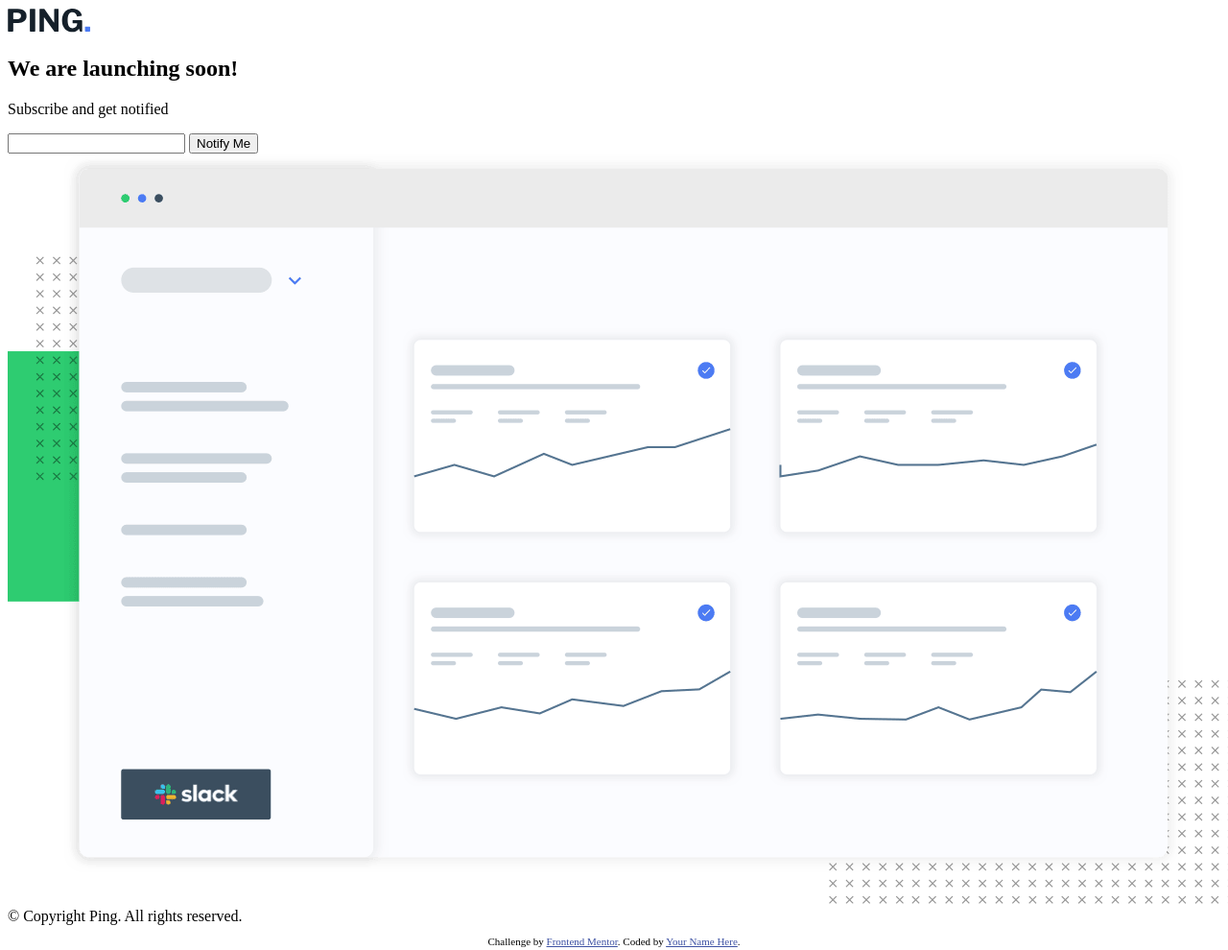
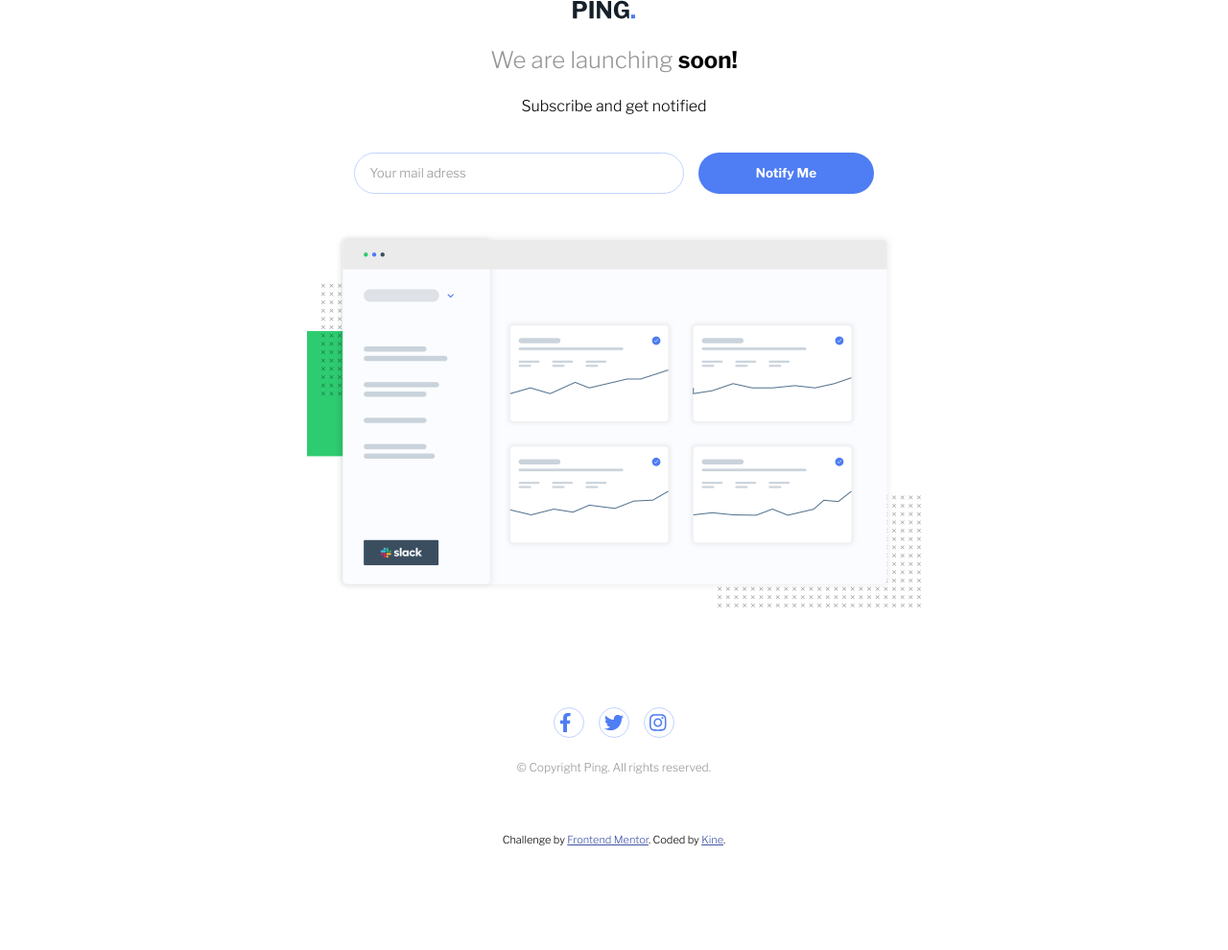
Before and after one commit to Inkekk/ping-coming-soon-page-master, a plain HTML site: page index.html in a window 1280 px wide. Shown: the whole page at 96% size. After the commit the page ends 882 px from the top, so only its background shows below. Drawn offline with nearby package versions, Linux system fonts and the light colour scheme.

Commit message:
final commit

```diff
--- /dev/null
+++ b/css/index.css
@@ -0,0 +1,192 @@
+body {
+    font-family: 'Libre Franklin', sans-serif;
+    display: grid;
+    place-items: center;
+    min-height: 100vh;
+    max-width: 375px;
+    margin: auto;
+}
+
+main {
+    display: flex;
+    flex-direction: column;
+    gap: 40px;
+}
+
+.espacamento {
+    display: flex;
+    flex-direction: column;
+    gap: 50px;
+}
+
+img {
+    width: 100%;
+}
+
+.cabecalho img {
+    width: 75%;
+}
+
+.cabecalho {
+    display: flex;
+    flex-direction: column;
+    gap: 28px;
+    align-items: center;
+}
+
+h2 {
+    color: hsl(0, 0%, 59%);
+    font-size: 24px;
+
+}
+
+h2 span {
+    font-weight: 700;
+    color: #000;
+}
+
+.cabecalho p {
+    font-size: 16px;
+}
+
+fieldset {
+    padding: 2rem;
+    display: flex;
+    flex-direction: column;
+    gap: 15px;
+}
+
+input {
+    max-width: 311.89px;
+    width: 90%;
+    border: 1px solid hsl(223, 100%, 88%);
+    padding: 13px 15px;
+    border-radius: 25px;
+}
+
+button {
+    padding: 13px 0;
+    border-radius: 25px;
+    border-style: none;
+    background-color: hsl(223, 87%, 63%);
+    font-family: 'Libre Franklin', sans-serif;
+    font-weight: 700;
+    color: #fff;
+}
+
+.illus-img {
+    width: 90%;
+}
+
+.img-div {
+    display: flex;
+    justify-content: center;
+}
+
+.social-medias {
+    display: flex;
+    justify-content: center;
+    align-items: center;
+    gap: 15px;
+}
+
+.social-medias li {
+    border: 1px solid hsl(223, 100%, 88%);
+    border-radius: 50%;
+    display: flex;
+    align-items: center;
+    justify-content: center;
+    /* background-color: hsl(223, 87%, 63%); */
+}
+
+.social-media-logo {
+    padding: 5px;
+    fill: hsl(223, 87%, 63%);
+    width: 20px;
+    height: 20px;
+}
+
+
+
+.rodape {
+    padding-top: 5rem;
+    text-align: center;
+    display: flex;
+    flex-direction: column;
+    gap: 25px;
+}
+
+.rodape p {
+    font-size: 12px;
+    color: hsl(0, 0%, 59%);
+}
+
+.mensagem-erro {
+    color: hsl(354, 100%, 66%);
+    font-style: italic;
+    font-size: 14px;
+    padding-top: 6px;
+    display: none;
+}
+
+.ativo {
+    display: block;
+}
+
+.error input {
+    border-color: hsl(354, 100%, 66%);
+}
+
+input::placeholder {
+    font-family: 'Libre Franklin', sans-serif;
+    color: hsl(0, 0%, 59%);
+}
+
+.social-media-logo:hover {
+    fill: #fff;
+    transition: 0.3s;
+}
+
+li:hover {
+    background-color: hsl(223, 87%, 63%);
+    transition: 0.3s;
+}
+
+button:hover {
+    background-color: hsl(223, 87%, 75%);
+    cursor: pointer;
+    transition: .3s;
+}
+
+@media (min-width: 1024px) {
+    body {
+        max-width: none;
+    }
+
+    form {
+        text-align: center;
+    }
+
+    .mensagem-erro {
+        padding-right: 350px;
+    }
+
+    fieldset {
+        flex-direction: row;
+        justify-content: center;
+        padding: 0;
+    }
+
+    button {
+        width: 182.39px;
+    }
+
+    .illus-img {
+        width: 50%;
+    }
+
+    .rodape {
+        padding: 4rem;
+    }
+
+}
--- a/index.html
+++ b/index.html
@@ -21,32 +21,58 @@
       color: hsl(228, 45%, 44%);
     }
   </style>
+
+  <link rel="preconnect" href="https://fonts.googleapis.com">
+  <link rel="preconnect" href="https://fonts.gstatic.com" crossorigin>
+  <link href="https://fonts.googleapis.com/css2?family=Libre+Franklin:wght@300;600;700&display=swap" rel="stylesheet">
+
+  <link rel="stylesheet" href="./css/reset.css">
+  <link rel="stylesheet" href="./css/index.css">
 </head>
 
 <body>
   <main>
-    <header>
+    <header class="cabecalho">
       <div><img src="./images/logo.svg" alt="Ping Logo"></div>
-      <h2>We are launching soon!</h2>
+      <h2>We are launching <span>soon!</span></h2>
+      <p>Subscribe and get notified</p>
     </header>
 
-    <p>Subscribe and get notified</p>
+    <form action="">
+      <fieldset class="email-campo">
+        <input type="email" name="email" id="email" placeholder="Your mail adress">
+        <button type="submit">Notify Me</button>
+      </fieldset>
+      <span class="mensagem-erro"></span>
+    </form>
 
-    <input type="email" name="email" id="email">
+    <div class="img-div"><img class="illus-img" src="./images/illustration-dashboard.png" alt="Illustration"></div>
 
-    <button>Notify Me</button>
-
-    <div><img src="./images/illustration-dashboard.png" alt=""></div>
-
-    <div class="social-medias"></div>
-    <footer>&copy; Copyright Ping. All rights reserved.</footer>
+    <footer class="rodape">
+      <ul class="social-medias">
+        <li><svg class="social-media-logo" xmlns="http://www.w3.org/2000/svg" viewBox="0 0 512 512">
+            <path
+              d="M279.14 288l14.22-92.66h-88.91v-60.13c0-25.35 12.42-50.06 52.24-50.06h40.42V6.26S260.43 0 225.36 0c-73.22 0-121.08 44.38-121.08 124.72v70.62H22.89V288h81.39v224h100.17V288z" />
+          </svg></li>
+        <li><svg class="social-media-logo" xmlns="http://www.w3.org/2000/svg" viewBox="0 0 512 512">
+            <path
+              d="M459.37 151.716c.325 4.548.325 9.097.325 13.645 0 138.72-105.583 298.558-298.558 298.558-59.452 0-114.68-17.219-161.137-47.106 8.447.974 16.568 1.299 25.34 1.299 49.055 0 94.213-16.568 130.274-44.832-46.132-.975-84.792-31.188-98.112-72.772 6.498.974 12.995 1.624 19.818 1.624 9.421 0 18.843-1.3 27.614-3.573-48.081-9.747-84.143-51.98-84.143-102.985v-1.299c13.969 7.797 30.214 12.67 47.431 13.319-28.264-18.843-46.781-51.005-46.781-87.391 0-19.492 5.197-37.36 14.294-52.954 51.655 63.675 129.3 105.258 216.365 109.807-1.624-7.797-2.599-15.918-2.599-24.04 0-57.828 46.782-104.934 104.934-104.934 30.213 0 57.502 12.67 76.67 33.137 23.715-4.548 46.456-13.32 66.599-25.34-7.798 24.366-24.366 44.833-46.132 57.827 21.117-2.273 41.584-8.122 60.426-16.243-14.292 20.791-32.161 39.308-52.628 54.253z" />
+          </svg></li>
+        <li><svg class="social-media-logo" xmlns="http://www.w3.org/2000/svg" viewBox="0 0 512 512">
+            <path
+              d="M224.1 141c-63.6 0-114.9 51.3-114.9 114.9s51.3 114.9 114.9 114.9S339 319.5 339 255.9 287.7 141 224.1 141zm0 189.6c-41.1 0-74.7-33.5-74.7-74.7s33.5-74.7 74.7-74.7 74.7 33.5 74.7 74.7-33.6 74.7-74.7 74.7zm146.4-194.3c0 14.9-12 26.8-26.8 26.8-14.9 0-26.8-12-26.8-26.8s12-26.8 26.8-26.8 26.8 12 26.8 26.8zm76.1 27.2c-1.7-35.9-9.9-67.7-36.2-93.9-26.2-26.2-58-34.4-93.9-36.2-37-2.1-147.9-2.1-184.9 0-35.8 1.7-67.6 9.9-93.9 36.1s-34.4 58-36.2 93.9c-2.1 37-2.1 147.9 0 184.9 1.7 35.9 9.9 67.7 36.2 93.9s58 34.4 93.9 36.2c37 2.1 147.9 2.1 184.9 0 35.9-1.7 67.7-9.9 93.9-36.2 26.2-26.2 34.4-58 36.2-93.9 2.1-37 2.1-147.8 0-184.8zM398.8 388c-7.8 19.6-22.9 34.7-42.6 42.6-29.5 11.7-99.5 9-132.1 9s-102.7 2.6-132.1-9c-19.6-7.8-34.7-22.9-42.6-42.6-11.7-29.5-9-99.5-9-132.1s-2.6-102.7 9-132.1c7.8-19.6 22.9-34.7 42.6-42.6 29.5-11.7 99.5-9 132.1-9s102.7-2.6 132.1 9c19.6 7.8 34.7 22.9 42.6 42.6 11.7 29.5 9 99.5 9 132.1s2.7 102.7-9 132.1z" />
+          </svg></li>
+      </ul>
+      <p>&copy; Copyright Ping. All rights reserved.</p>
+    </footer>
   </main>
   <footer>
     <p class="attribution">
       Challenge by <a href="https://www.frontendmentor.io?ref=challenge" target="_blank">Frontend Mentor</a>.
-      Coded by <a href="#">Your Name Here</a>.
+      Coded by <a href="https://github.com/Inkekk">Kine</a>.
     </p>
   </footer>
+  <script src="./js/index.js"></script>
 </body>
 
 </html>
--- /dev/null
+++ b/js/index.js
@@ -0,0 +1,32 @@
+const form = document.querySelector("form");
+const inputEmail = document.querySelector("input");
+const fieldset = document.querySelector("fieldset");
+const mensagemErro = document.querySelector(".mensagem-erro");
+
+form.addEventListener("submit", valida);
+inputEmail.addEventListener("blur", valida);
+
+function valida(e) {
+  e.preventDefault();
+
+  const inputValue = inputEmail.value.trim();
+
+  if (inputValue === "") {
+    fieldset.classList.add("error");
+    mensagemErro.classList.add("ativo");
+    mensagemErro.textContent = "The field cannot be empty";
+  } else if (!emailEhValido(inputValue)) {
+    fieldset.classList.add("error");
+    mensagemErro.classList.add("ativo");
+    mensagemErro.textContent = "Please provide a valid email";
+  } else {
+    fieldset.classList.remove("error");
+    mensagemErro.classList.remove("ativo");
+  }
+}
+
+function emailEhValido(input) {
+  return /^(([^<>()[\]\\.,;:\s@"]+(\.[^<>()[\]\\.,;:\s@"]+)*)|(".+"))@((\[[0-9]{1,3}\.[0-9]{1,3}\.[0-9]{1,3}\.[0-9]{1,3}\])|(([a-zA-Z\-0-9]+\.)+[a-zA-Z]{2,}))$/.test(
+    input
+  );
+}
```
Also changed, not shown: images/facebook-logo.svg (added), images/instagram-logo.svg (added), images/twitter-logo.svg (added).
